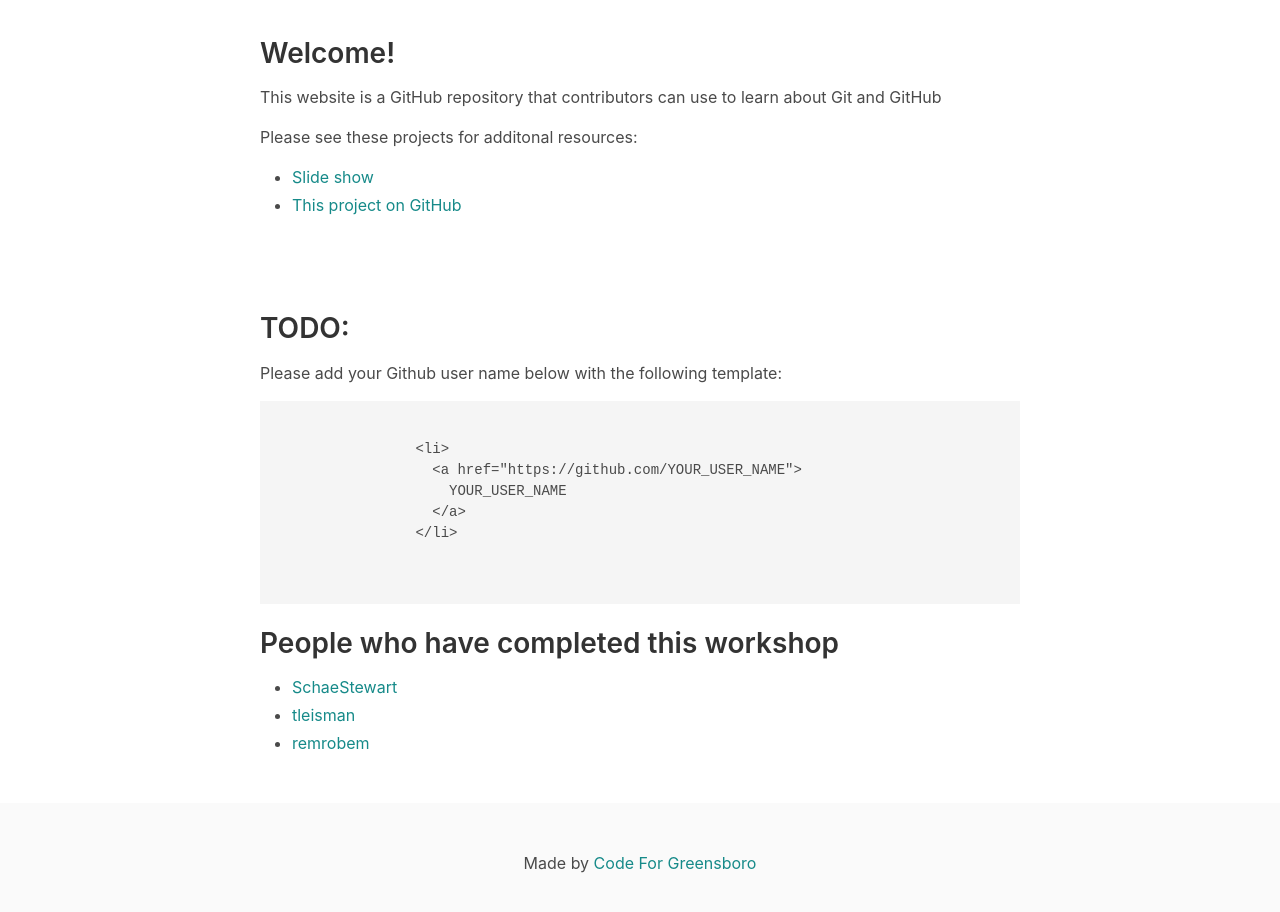
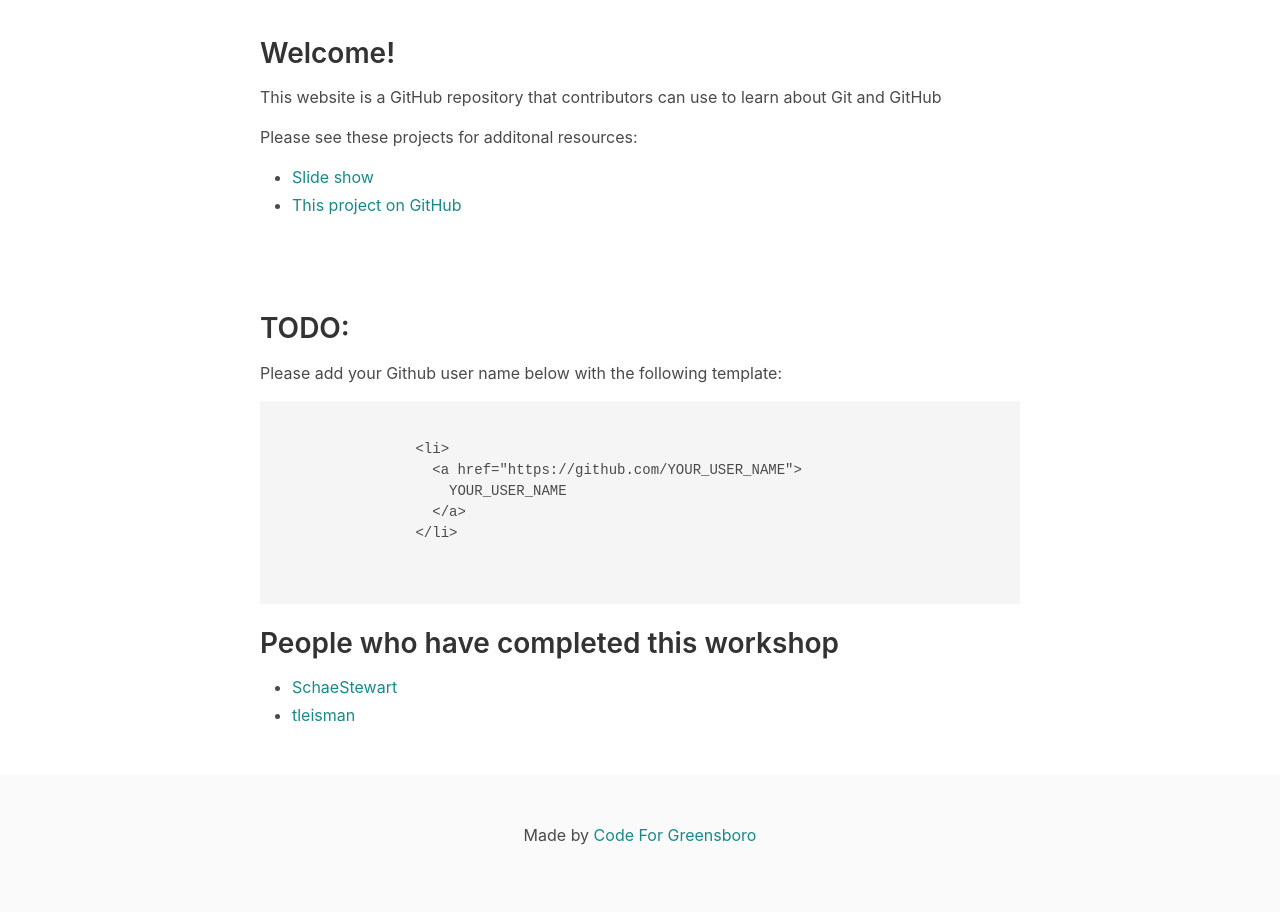
Before and after one commit to codeforgso/github-workshop-site, a website: page index.html in a window 1280 px wide. Shown: the part 62-974 px from the top of the page. Drawn offline with Linux system fonts and the light colour scheme.

Commit message:
Revert "add github username"
This reverts commit 2f04e8ee37d0daf1c7f0ab74516a1d29c3d7d854.

```diff
--- a/index.html
+++ b/index.html
@@ -98,9 +98,6 @@
                   <a href="https://github.com/tleisman">tleisman</a>
                 </li>
                 <!-- Add the above line below here -->
-                <li>
-                  <a href="https://github.com/remrobem">remrobem</a>
-                </li>
               </ul>
             </div>
           </div>
```
